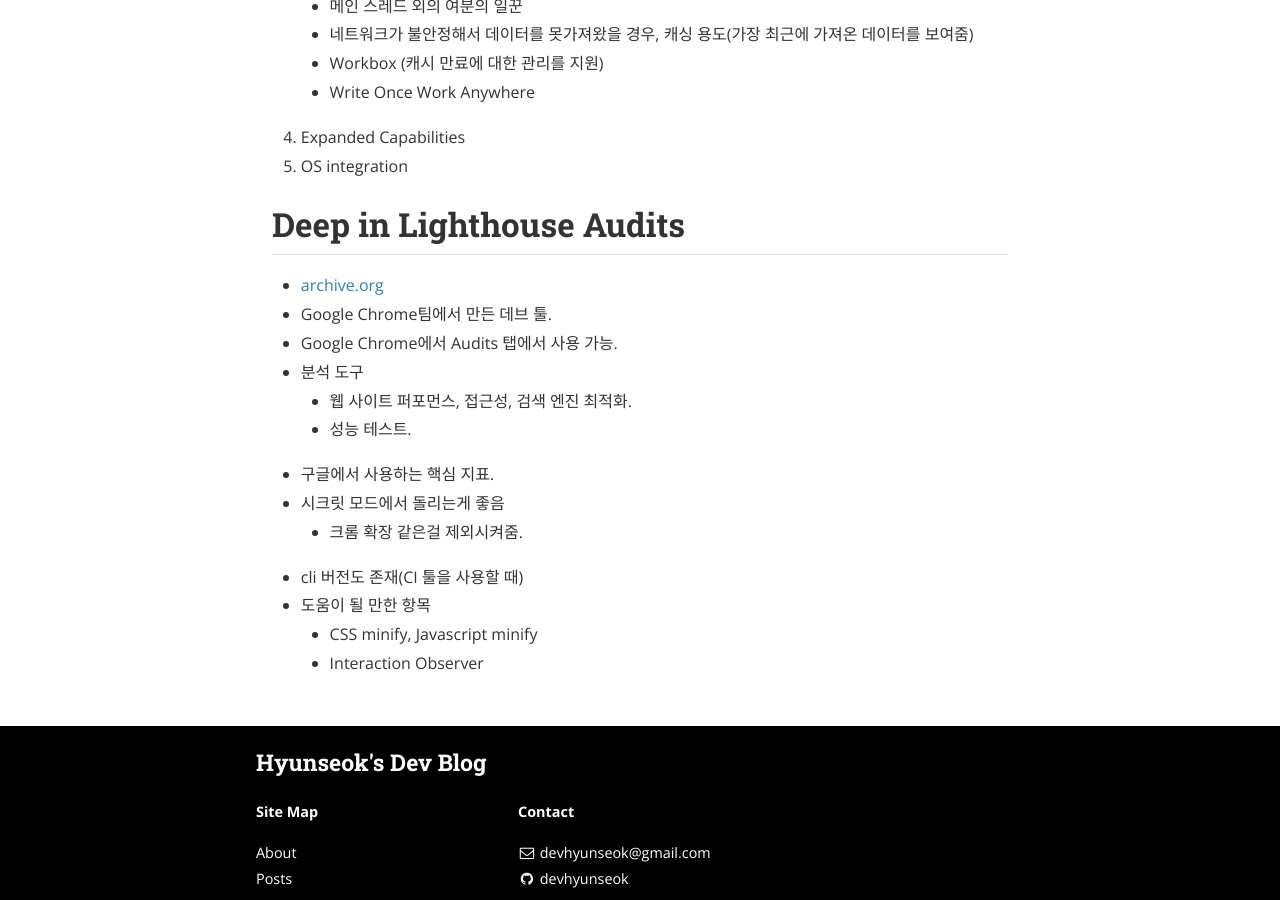
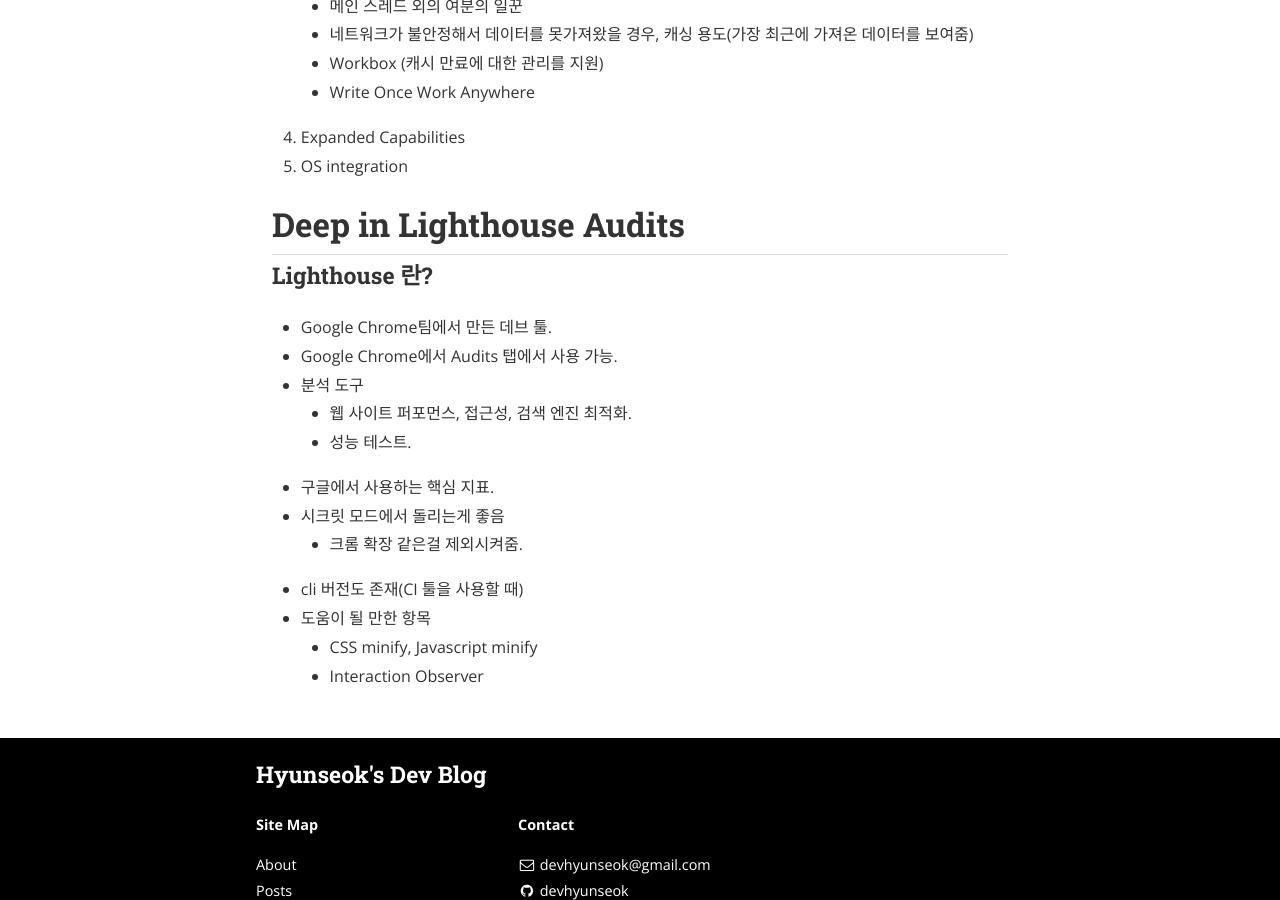
Before and after one commit to devhyunseok/devhyunseok.github.io, a Jekyll site: the page built from _posts/2019-07-13-gdg-webtech.markdown, in a window 1280 px wide and 900 px high, scrolled down 4494 px. Built offline with Jekyll 4.4.1, drawn with Linux system fonts in a browser that asks for light colours; nearby versions of some CDN libraries.

Commit message:
google io 2019 webtech 내용 수정

```diff
--- a/_posts/2019-07-13-gdg-webtech.markdown
+++ b/_posts/2019-07-13-gdg-webtech.markdown
@@ -147,7 +147,7 @@
 
 <h1 style="margin: 0px">Deep in Lighthouse Audits</h1>
 <hr style="margin: 0px"/>
-- <a href="https://archive.org/">archive.org</a>
+### Lighthouse 란?
 - Google Chrome팀에서 만든 데브 툴.
 - Google Chrome에서 Audits 탭에서 사용 가능.
 - 분석 도구
```
